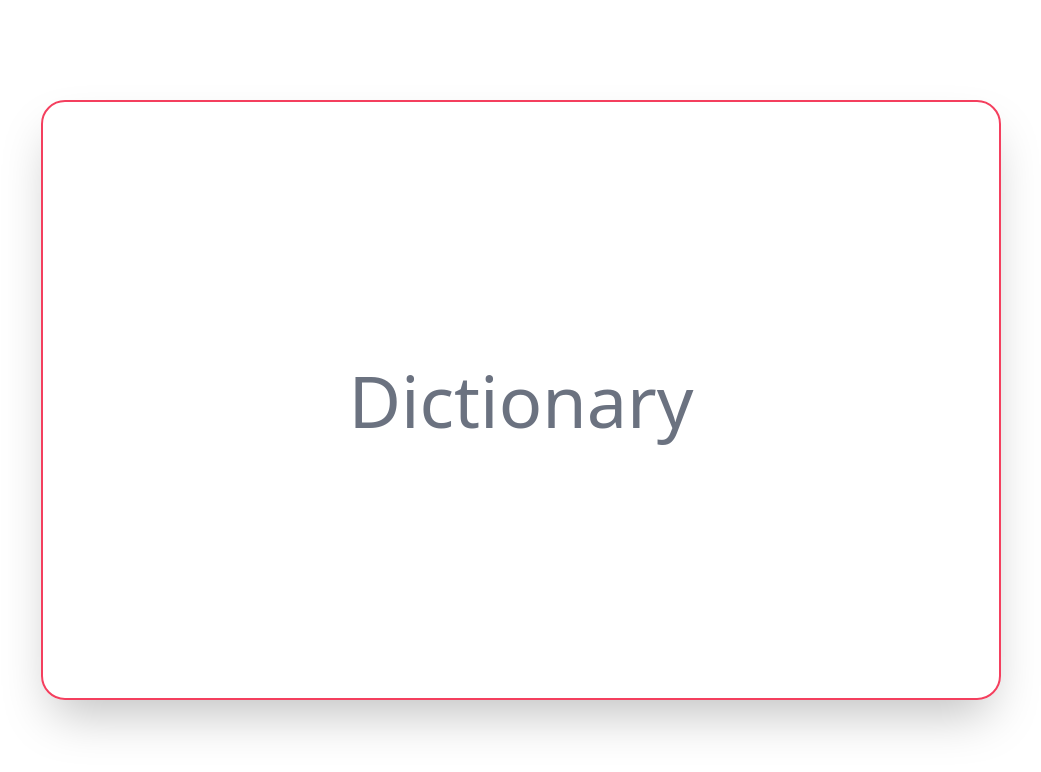
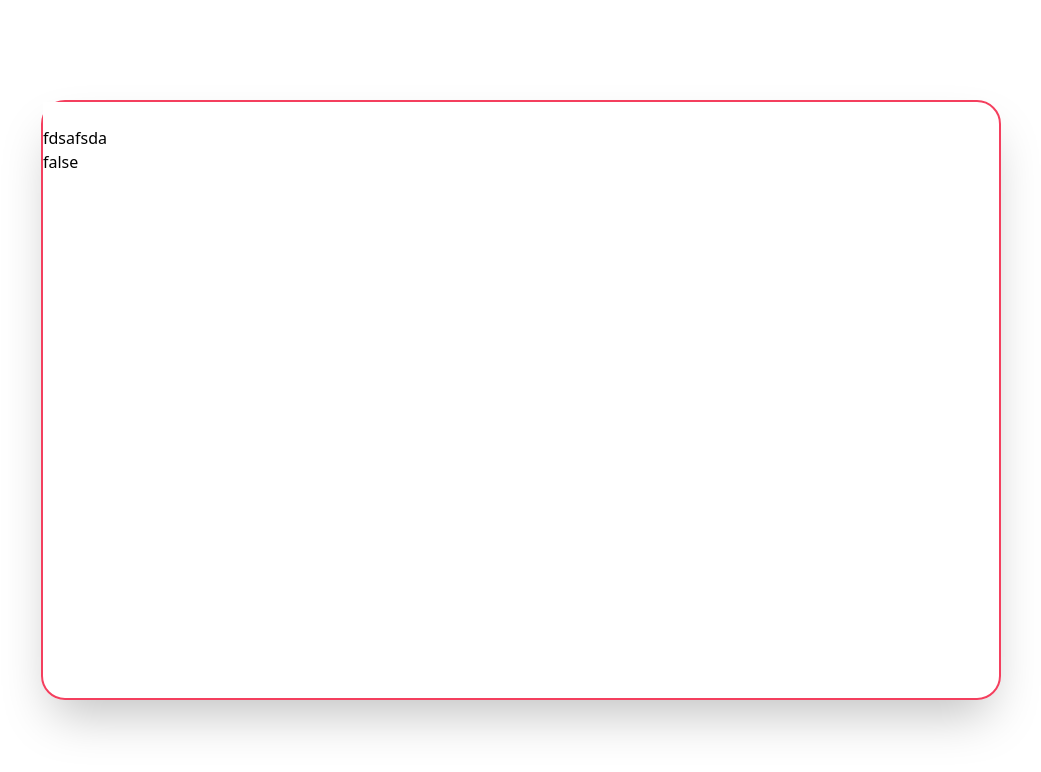
Before and after one commit to Fleksss/LearnEnglish, a Vue app: page / in a window 1280 px wide. Shown: the top 772 px of the page, without its empty margins (119-1160 px from the left). Built offline with nearby package versions, Linux system fonts and the light colour scheme.

Commit message:
new game

```diff
--- a/src/App.vue
+++ b/src/App.vue
@@ -1,16 +1,15 @@
 <template>
   <div class="container w-[100vw] h-[100vh] flex justify-center items-center">
     <div class="w-3/4 h-3/4 shadow-2xl border-2 border-rose-500 rounded-3xl relative">
-      <transition name="entry">
+      <!-- <transition name="entry">
         <TheHeroSection title="Dictionary" @introduction="introduction" v-if="isClicked" />
       </transition>
-      <!-- Dictionary -->
 
       <div class="dictionary w-full h-full p-5 flex flex-col gap-5 items-start overflow-y-scroll snap-y"
         v-if="!isClicked">
         <TheWord v-for="item in wordBase" :key="item" :word="item.spelling" :translate="item.translate" />
-      </div>
-
+      </div> -->
+      <TheWordGame :text="'fdsafsda'" />
     </div>
 
 
@@ -20,10 +19,12 @@
 <script>
 import TheWord from './components/TheWord.vue';
 import TheHeroSection from './components/TheHeroSection.vue';
+import TheWordGame from './components/TheWordGame.vue';
 export default {
   components: {
     TheWord,
     TheHeroSection,
+    TheWordGame,
   },
 
   data() {
--- /dev/null
+++ b/src/components/TheWordGame.vue
@@ -0,0 +1,35 @@
+<template>
+  <div class="">
+    <input type="text" v-model="input" @click.shift="wg">
+    <h1>
+      {{ text }}
+    </h1>
+    <h1>{{ answer }}</h1>
+  </div>
+</template>
+
+<script>
+export default {
+  props: {
+    text: String,
+  },
+  data() {
+    return {
+      answer: false
+    }
+  },
+  methods: {
+    wg() {
+      if (input === 'word') {
+        this.answer = true
+        console.log('fdsa');
+
+      }
+    }
+  }
+}
+</script>
+
+<style>
+
+</style>
```
